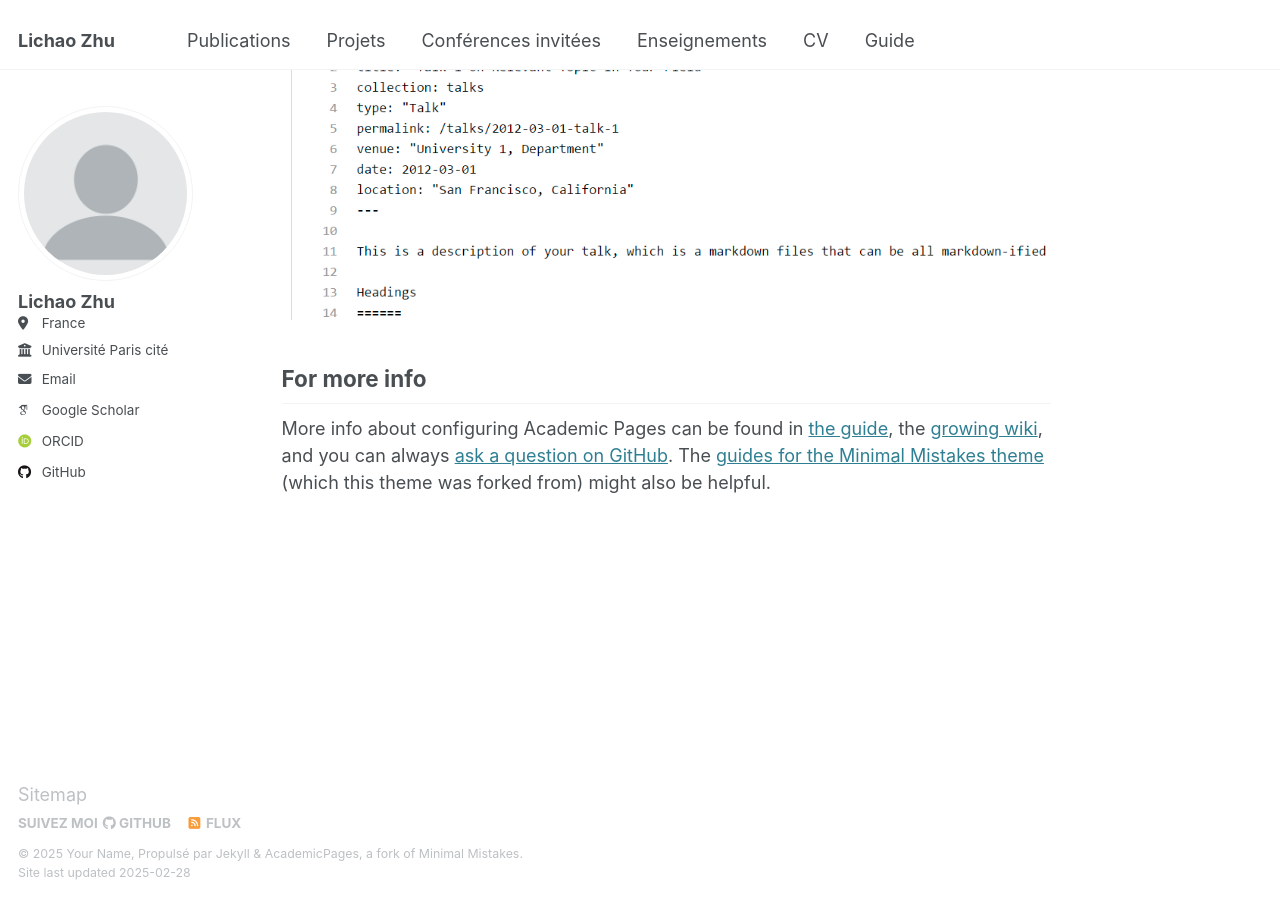
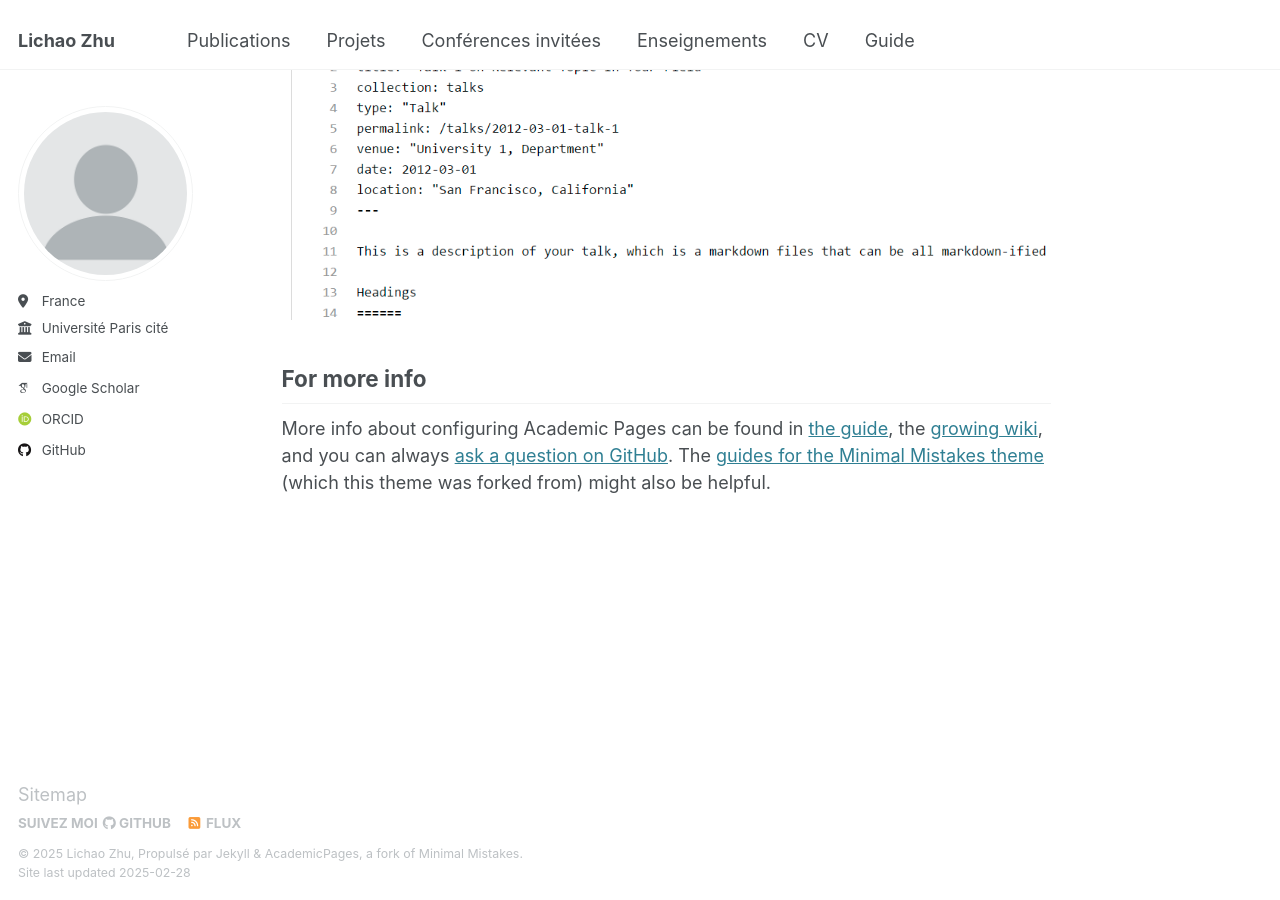
Before and after one commit to lichaozhu/lichaozhu.github.io, a Jekyll site: the page built from _pages/about.md, in a window 1280 px wide and 900 px high, scrolled down 2642 px. Built offline with Jekyll 4.4.1, drawn with Linux system fonts in a browser that asks for light colours; some web fonts are replaced.

```diff
--- a/_config.yml
+++ b/_config.yml
@@ -11,7 +11,7 @@ locale                   : "fr-FR"
 site_theme               : "default"
 title                    : "Lichao Zhu"
 title_separator          : "-"
-name                     : &name "Your Name"
+name                     : &name "Lichao Zhu"
 description              : &description "personal description"
 url                      : https://lichaozhu.github.io # the base hostname & protocol for your site e.g. "https://[your GitHub username].github.io"
 baseurl                  : "" # the subpath of your site, e.g. "/blog"
@@ -23,7 +23,7 @@ repository               : "academicpages/academicpages.github.io"
 author:
   # Biographic information
   avatar           : "profile.png"
-  name             : "Lichao Zhu"
+  #name             : "Lichao Zhu"
   #pronouns         : # example: "she/her"
   #bio              : "Short biography for the left-hand sidebar"
   location         : "France"
```
